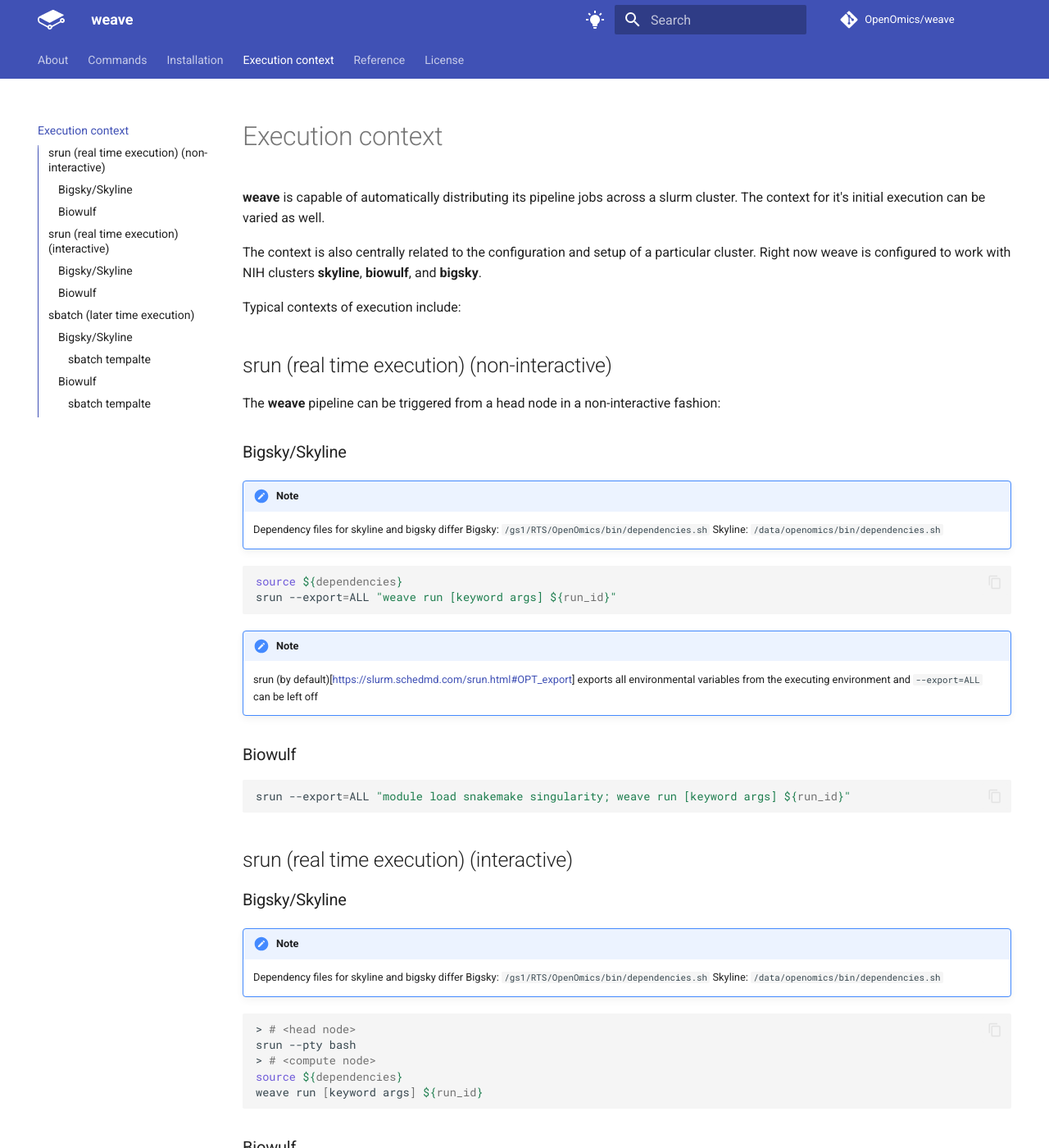
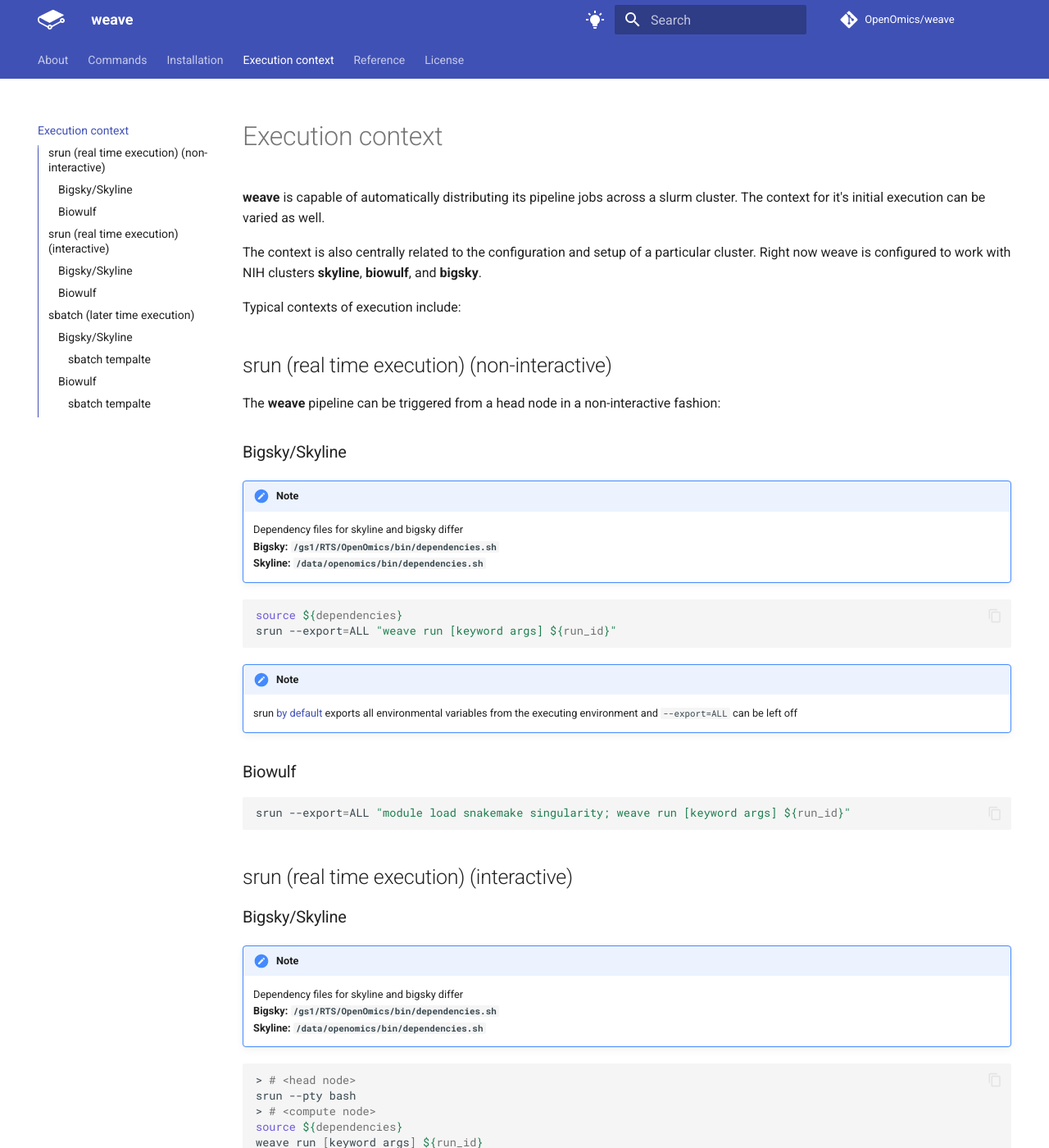
Before and after one commit to OpenOmics/weave, an MkDocs documentation site: the page built from docs/execution.md, in a window 1280 px wide and 1400 px high. Shown: the whole window at 82% size. Built offline with MkDocs 1.6.1 and Material for MkDocs 9.7.7, drawn with Linux system fonts in a browser that asks for light colours; comment, search, counter and statistics services are not loaded; the version menu is left out; some of the changed lines change nothing that is shown.

Commit message:
feat: update execution documentation

````diff
--- a/docs/execution.md
+++ b/docs/execution.md
@@ -12,9 +12,9 @@ The **weave** pipeline can be triggered from a head node in a non-interactive fa
 ## Bigsky/Skyline
 
 !!! Note
-    Dependency files for skyline and bigsky differ
-    Bigsky: `/gs1/RTS/OpenOmics/bin/dependencies.sh`
-    Skyline: `/data/openomics/bin/dependencies.sh`
+    Dependency files for skyline and bigsky differ <br />
+    **Bigsky: `/gs1/RTS/OpenOmics/bin/dependencies.sh`** <br />
+    **Skyline: `/data/openomics/bin/dependencies.sh`**
 
 ```bash
 source ${dependencies}
@@ -22,7 +22,7 @@ srun --export=ALL "weave run [keyword args] ${run_id}"
 ```
 
 !!! Note
-    srun (by default)[https://slurm.schedmd.com/srun.html#OPT_export] exports all environmental variables from the executing environment and `--export=ALL` can be left off
+    srun <a href="https://slurm.schedmd.com/srun.html#OPT_export">by default</a> exports all environmental variables from the executing environment and `--export=ALL` can be left off
 
 ## Biowulf
 
@@ -35,9 +35,9 @@ srun --export=ALL "module load snakemake singularity; weave run [keyword args] $
 ## Bigsky/Skyline
 
 !!! Note
-    Dependency files for skyline and bigsky differ
-    Bigsky: `/gs1/RTS/OpenOmics/bin/dependencies.sh`
-    Skyline: `/data/openomics/bin/dependencies.sh`
+    Dependency files for skyline and bigsky differ <br />
+    **Bigsky: `/gs1/RTS/OpenOmics/bin/dependencies.sh`** <br />
+    **Skyline: `/data/openomics/bin/dependencies.sh`**
 
 ```bash
 > # <head node>
````
